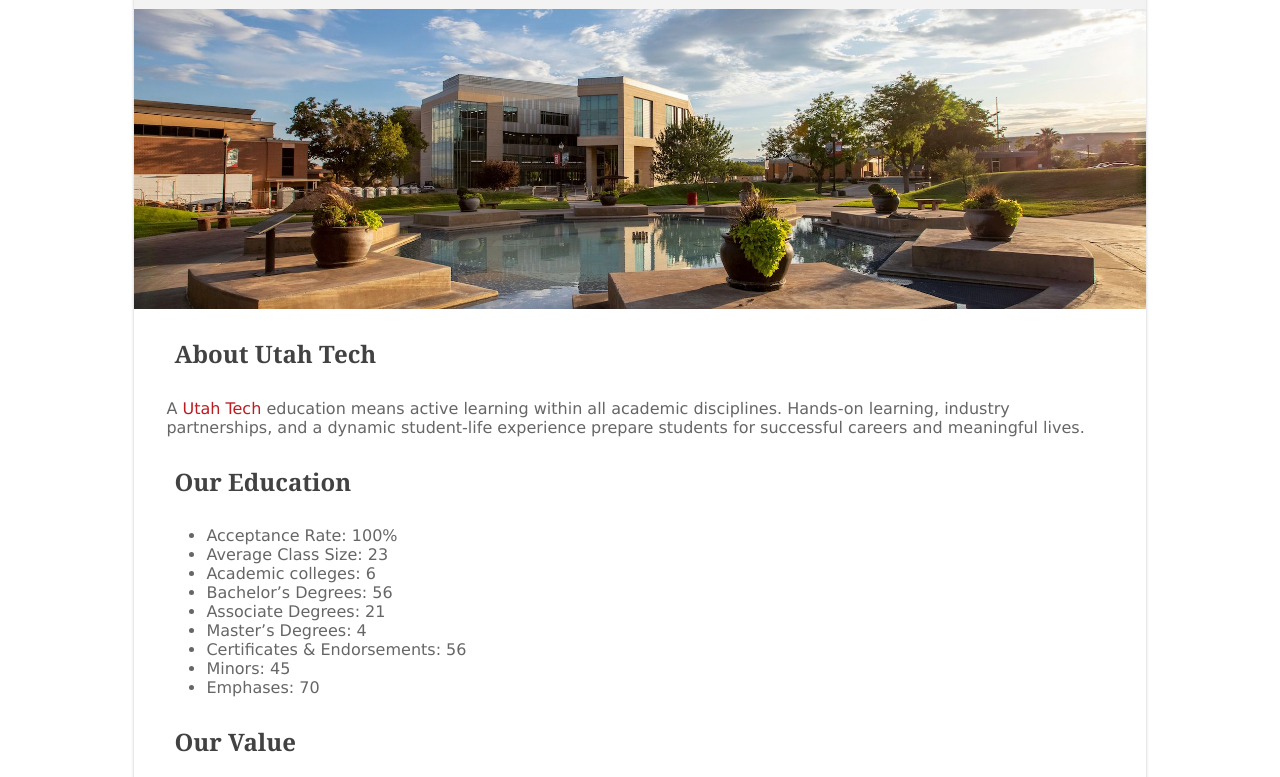
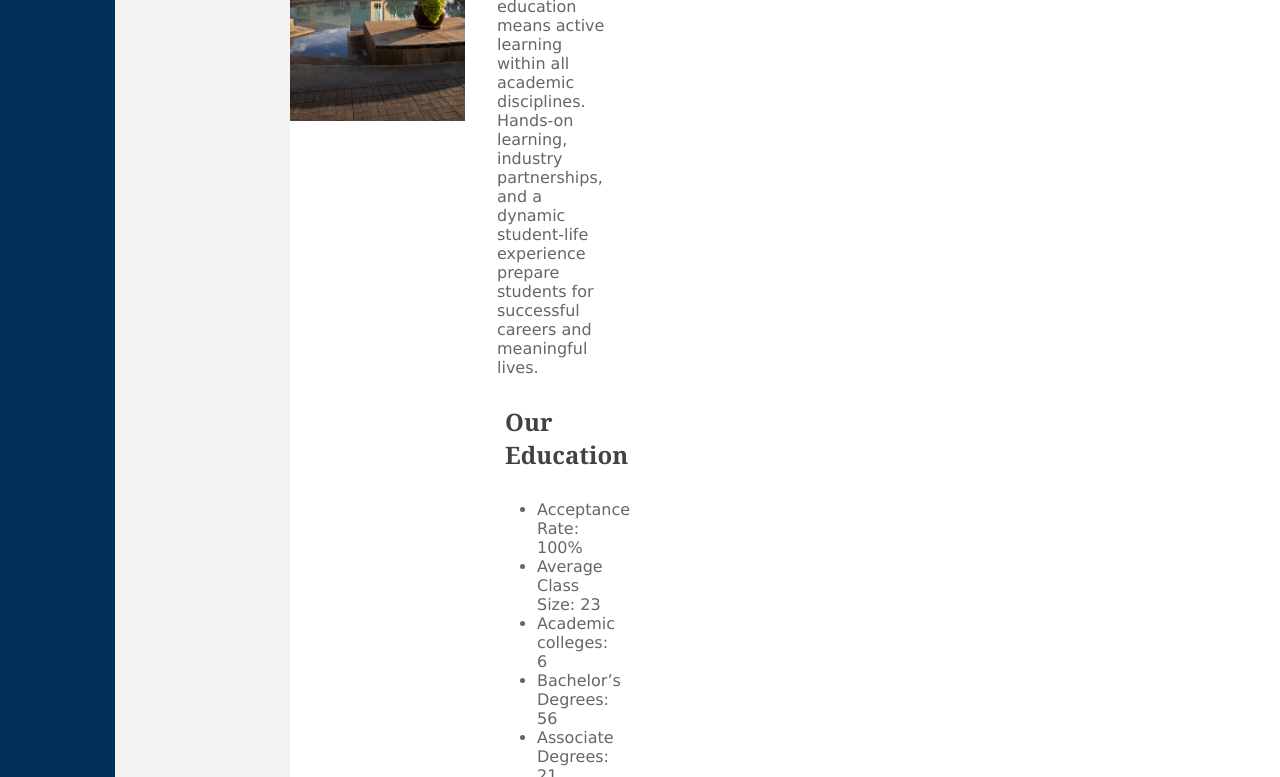
Before and after one commit to RoyKentLover/se1400, a plain HTML site: page utahtech4/index.html in a window 1280 px wide. Shown: the part 179-956 px from the top of the page. Drawn offline with Linux system fonts and the light colour scheme.

Commit message:
zsdxfghjkl

```diff
--- a/utahtech4/style.css
+++ b/utahtech4/style.css
@@ -10,7 +10,7 @@ nav a {
 body{
     background-color:#FFFFFF;
     color:#666666;
-
+    margin: 0px;
     font-family:Verdana;
 }
 header{
@@ -28,15 +28,13 @@ dt{
     color:#003059;
     font-weight:bold;
 }
-#wrapper{
-    background-attachment: #ffffff;
-    min-width: 960px;
-    max-width: 2048px;
-    margin-right:auto;
-    margin-left:auto;
-    width:80%;
-    box-shadow: 0px 3px 3px rgba(66, 66, 66, 0.3);
+#wrapper {
+  all: unset;
+  display: grid;
+  grid-auto-rows: minmax(0px, auto);
+  grid-template-columns: minmax(0px, 1fr) repeat(6, minmax(0, 175px)) minmax(0px, 1fr);
 }
+
 #ut{
     color:#BA1C21;
 }
@@ -85,3 +83,6 @@ main {
     background-repeat: no-repeat;
     background-position: center;
 }
+* {
+  box-sizing: border-box;
+}
```
